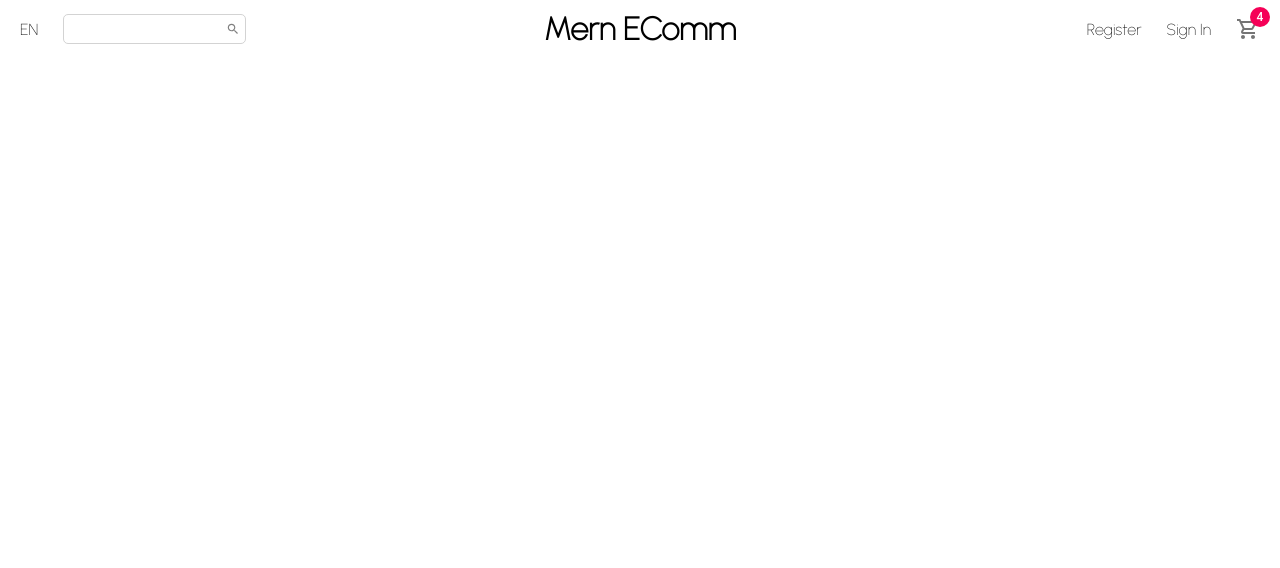
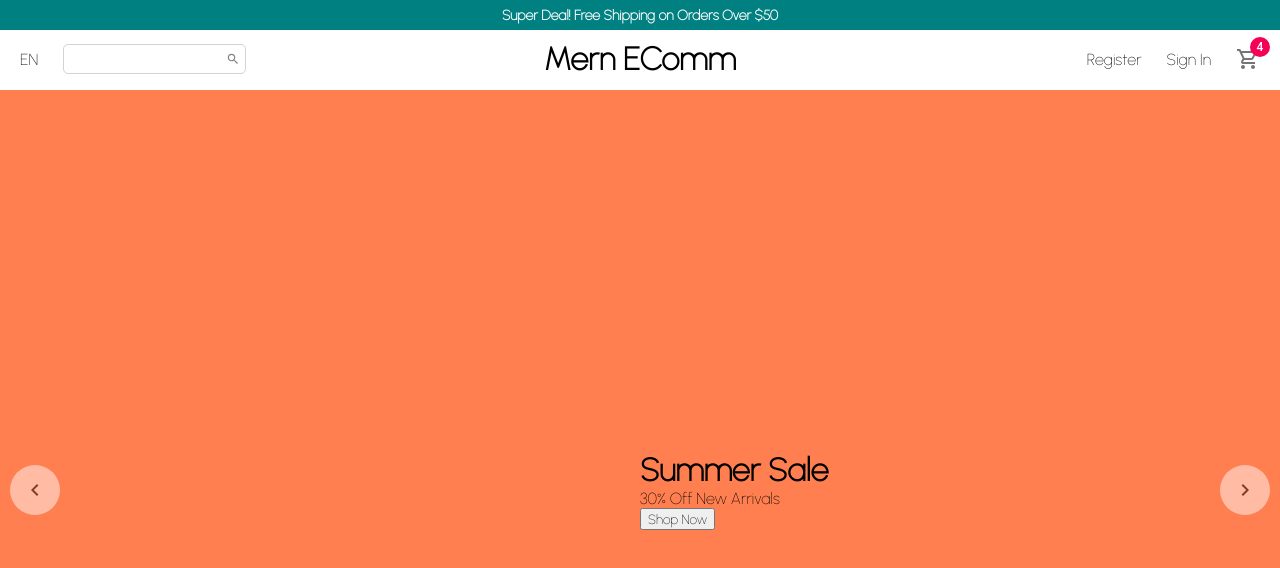
Before and after one commit to NicBab/mernecommerce, a React (Create React App) app: page / in a window 1280 px wide. Shown: the top 568 px of the page. Built offline with nearby package versions, Linux system fonts and the light colour scheme.

Commit message:
added announcement bar component && working on Slider component

```diff
--- a/src/components/Announcement.jsx
+++ b/src/components/Announcement.jsx
@@ -1,8 +1,21 @@
 import React from 'react'
+import styled from 'styled-components'
+
+const Container = styled.div`
+height: 30px;
+background-color: teal;
+color: white;
+display: flex;
+align-items: center;
+justify-content: center;
+font-size: 14px;
+font-weight: bold;`
 
 const Announcement = () => {
   return (
-    <div>Announcement</div>
+    <Container>
+      Super Deal! Free Shipping on Orders Over $50
+    </Container>
   )
 }
 
--- /dev/null
+++ b/src/components/Slider.jsx
@@ -0,0 +1,80 @@
+import { KeyboardArrowLeft, KeyboardArrowRight } from '@material-ui/icons'
+import styled from 'styled-components'
+
+const Container = styled.div`
+width: 100%;
+height: 100vh;
+display: flex;
+background-color: coral;
+position: relative;
+`
+
+const Arrow = styled.div`
+width: 50px;
+height: 50px;
+background-color: #fff7f7;
+border-radius: 50%;
+display: flex;
+align-items: center;
+justify-content: center;
+position: absolute;
+top: 0;
+bottom: 0;
+margin: auto;
+left: ${props => props.direction === "left" && "10px"};
+right ${props => props.direction === "right" && "10px"};
+cursor: pointer;
+opacity: 0.5;`
+
+const Wrapper = styled.div`
+height: 100%;
+`
+
+const Slide = styled.div`
+width: 100vw;
+height: 100vh;
+display: flex;
+align-items: center;`
+
+const ImgContainer = styled.div`
+height: 100%;
+flex: 1;`
+
+const Image = styled.image`
+height: 80%;
+`
+
+const InfoContainer = styled.div`
+flex: 1;
+padding: 50px;`
+
+const Title = styled.h1``
+const Desc = styled.p``
+const Button = styled.button``
+
+const Slider = () => {
+  return (
+    <Container>
+        <Arrow direction="left">
+            <KeyboardArrowLeft />
+        </Arrow>
+        <Wrapper>
+          <Slide>
+            <ImgContainer>
+              <Image src=""/>
+            </ImgContainer>
+            <InfoContainer>
+                <Title>Summer Sale</Title>
+                <Desc>30% Off New Arrivals</Desc>
+                <Button>Shop Now</Button>
+            </InfoContainer>
+          </Slide>
+        </Wrapper>
+        <Arrow direction="right">
+            <KeyboardArrowRight />
+        </Arrow>
+    </Container>
+  )
+}
+
+export default Slider
--- a/src/components/index.js
+++ b/src/components/index.js
@@ -1 +1,3 @@
 export { default as Navbar } from './Navbar'
+export { default as Announcement } from './Announcement'
+export { default as Slider } from './Slider'
--- a/src/pages/Home.jsx
+++ b/src/pages/Home.jsx
@@ -1,10 +1,12 @@
 import React from 'react'
-import { Navbar } from '../components/index'
+import { Navbar, Announcement, Slider } from '../components/index'
 
 const Home = () => {
   return (
     <div>
+      <Announcement />
       <Navbar />
+      <Slider />
     </div>
   )
 }
```
